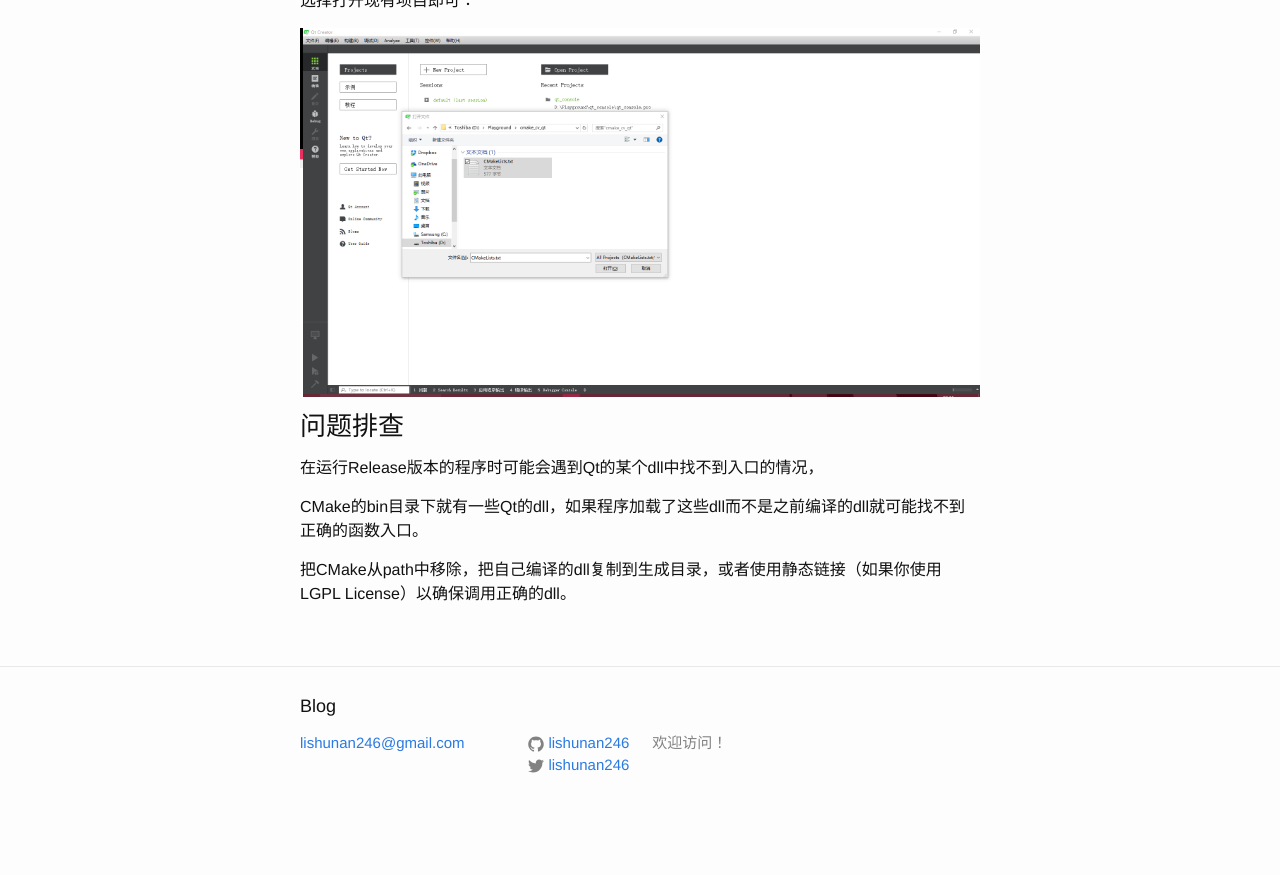
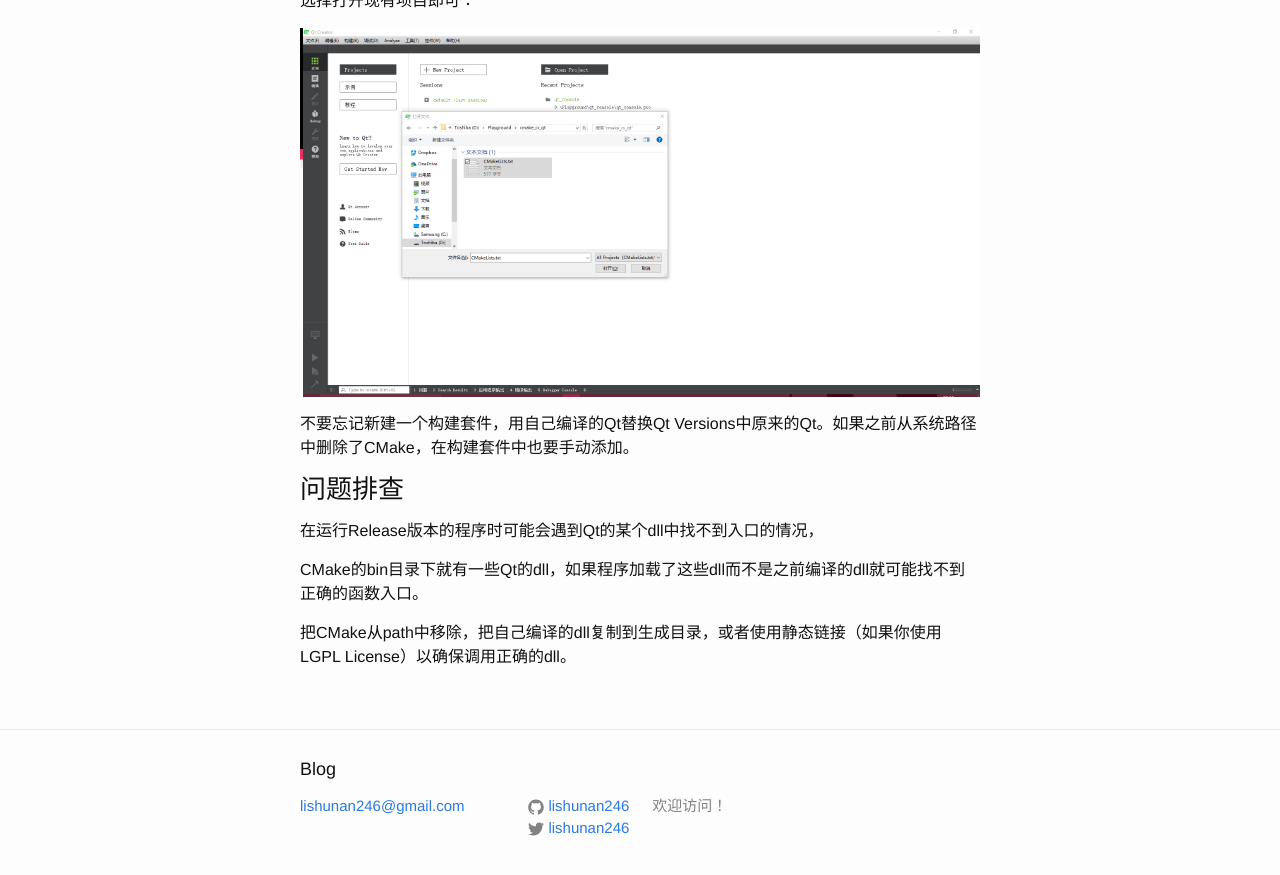
Before and after one commit to lishunan246/lishunan246.github.io, a Jekyll site: the page built from _posts/2016-12-05-OpenCV.md, in a window 1280 px wide and 900 px high, scrolled down 7248 px. Shown: the top 875 px of the window. Built offline with Jekyll 4.4.1, drawn with Linux system fonts in a browser that asks for light colours; nearby versions of some CDN libraries; comment, search, counter and statistics services are not loaded; before the commit the page ends 8085 px from its top, so only the background shows below that.

Commit message:
qt issue

```diff
--- a/_posts/2016-12-05-OpenCV.md
+++ b/_posts/2016-12-05-OpenCV.md
@@ -201,6 +201,8 @@
 
 ![qt](\images\qt.png)
 
+不要忘记新建一个构建套件，用自己编译的Qt替换Qt Versions中原来的Qt。如果之前从系统路径中删除了CMake，在构建套件中也要手动添加。
+
 ### 问题排查
 
 在运行Release版本的程序时可能会遇到Qt的某个dll中找不到入口的情况，
```
